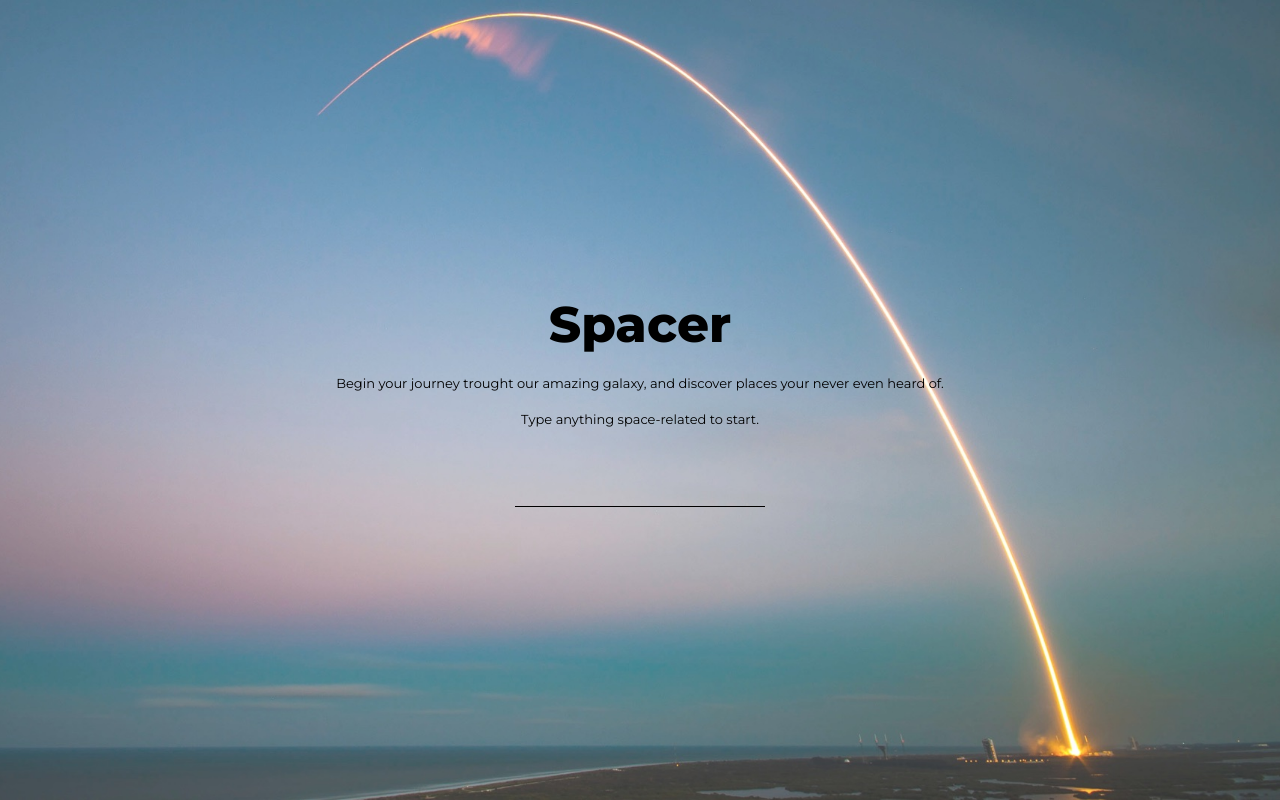
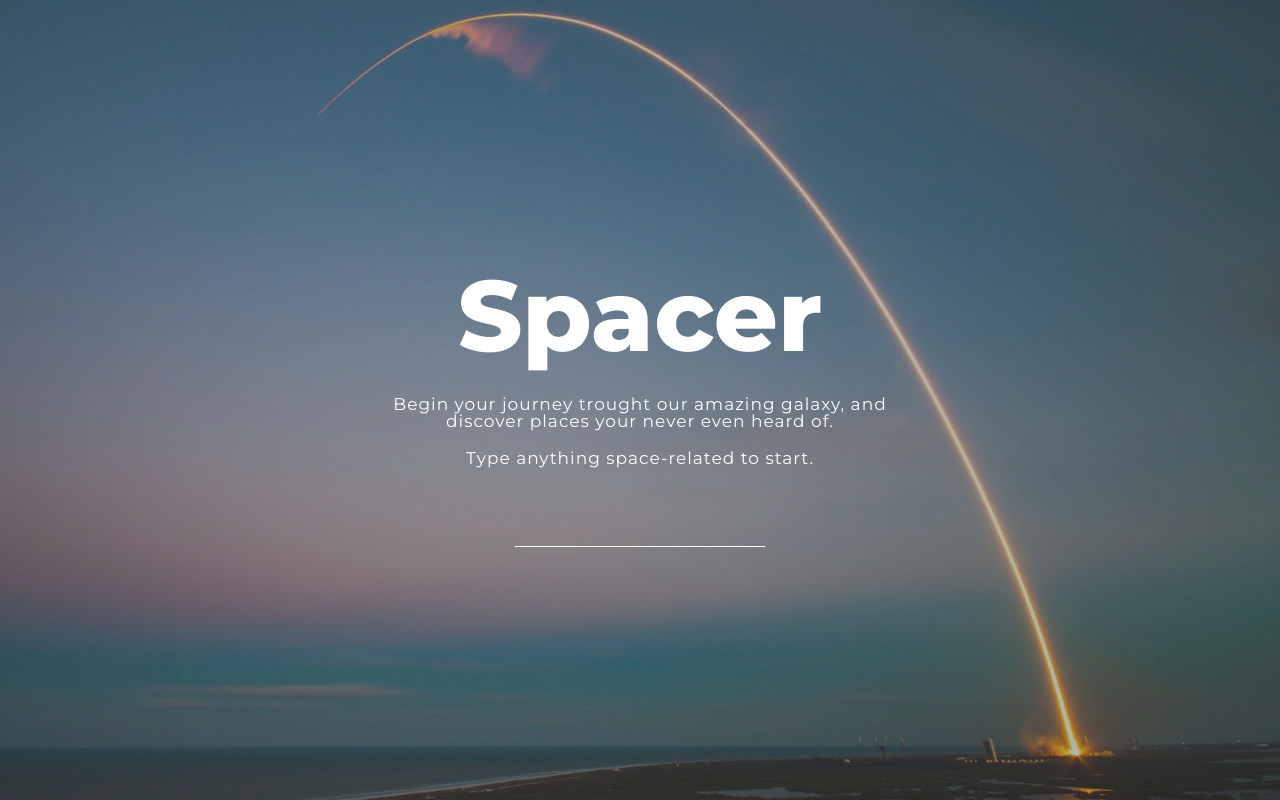
Before and after one commit to RobertRybak/app-space, a Vue app: page / in a window 1280 px wide. Built offline with nearby package versions, Linux system fonts and the light colour scheme.

Commit message:
add heroImage

```diff
--- a/src/App.vue
+++ b/src/App.vue
@@ -1,14 +1,68 @@
 <template>
-  <div class="app">
-    <router-view />
+  <div class="wrapper">
+    <HeroImage />
+    <Claim />
+    <SearchInput v-model="searchValue" @input="heandleInput" />
   </div>
 </template>
+<script>
+// eslint-disable-next-line quotes
+import axios from "axios";
+// eslint-disable-next-line quotes
+import debounce from "lodash.debounce";
+
+// eslint-disable-next-line no-unused-vars
+// eslint-disable-next-line quotes
+import Claim from "@/components/Claim.vue";
+
+// eslint-disable-next-line quotes
+import SearchInput from "@/components/SearchInput.vue";
+
+// eslint-disable-next-line quotes
+import HeroImage from "@/components/HeroImage.vue";
+
+// eslint-disable-next-line quotes
+const API = "http://images-api.nasa.gov/search";
+export default {
+  // eslint-disable-next-line quotes
+  name: "App",
+  // eslint-disable-next-line quotes
+  components: {
+    HeroImage,
+    Claim,
+    SearchInput,
+  },
+  data() {
+    return {
+      // eslint-disable-next-line quotes
+      searchValue: "",
+      results: [],
+    };
+  },
+  methods: {
+    // eslint-disable-next-line func-names
+    heandleInput: debounce(function () {
+      console.log(this.searchValue);
+      axios
+        .get(`${API}?q=${this.searchValue}&media_type=image`)
+        .then((response) => {
+          this.results = response.data.collection.items;
+        })
+        .catch((err) => {
+          console.log(err);
+        });
+    }, 500),
+  },
+};
+</script>
 
 <style lang="scss">
 @import url("https://fonts.googleapis.com/css2?family=Montserrat:wght@300;400;600;800&display=swap");
 
 * {
   box-sizing: border-box;
+  -webkit-font-smoothing: antialiased;
+  -moz-osx-font-smoothing: grayscale;
 }
 
 body {
@@ -16,4 +70,15 @@
   margin: 0;
   padding: 0;
 }
+
+.wrapper {
+  width: 100%;
+  min-height: 100vh;
+  display: flex;
+  padding: 30px;
+  margin: 0;
+  flex-direction: column;
+  align-items: center;
+  justify-content: center;
+}
 </style>
--- a/src/components/Claim.vue
+++ b/src/components/Claim.vue
@@ -22,14 +22,31 @@
   justify-content: center;
   align-items: center;
   text-align: center;
-}
-.claim {
-  font-size: 50px;
-  margin: 0;
+  color: white;
+
+  .claim {
+    font-size: 50px;
+    margin: 0;
+
+    @media (min-width: 768px) {
+      font-size: 80px;
+    }
+    @media (min-width: 1024px) {
+      font-size: 100px;
+    }
+  }
 }
 
 .subclaim {
   margin: 20px 0 0 0;
   font-size: 13px;
+  font-weight: 400;
+
+  @media (min-width: 768px) {
+    font-size: 17px;
+    width: 500px;
+    letter-spacing: 1px;
+    line-height: 1;
+  }
 }
 </style>
--- /dev/null
+++ b/src/components/HeroImage.vue
@@ -0,0 +1,34 @@
+<template>
+  <div class="heroImage" />
+</template>
+<script>
+export default {
+  // eslint-disable-next-line quotes
+  name: "HeroImage",
+};
+</script>
+
+<style lang="scss" scoped>
+.heroImage {
+  position: fixed;
+  top: 0;
+  z-index: -1;
+  width: 100%;
+  height: 100vh;
+  background-image: url("../assets/heroimage.jpg");
+  background-repeat: no-repeat;
+  background-size: cover;
+  background-position: 80% 0;
+}
+
+.heroImage::after {
+  content: "";
+  background: rgba(0, 0, 0, 0.3);
+  position: absolute;
+  top: 0;
+  left: 0;
+  z-index: 1;
+  width: 100%;
+  height: 100vh;
+}
+</style>
--- a/src/components/SearchInput.vue
+++ b/src/components/SearchInput.vue
@@ -1,35 +1,50 @@
 <template>
-  <div class="searchWrapper">
-    <input
-      id="search"
-      name="search"
-      type="text"
-      v-model="searchValue"
-      @input="heandlerInput"
-    />
-  </div>
+  <input id="search" name="search" :value="value" @input="handleChange" />
 </template>
 <script>
 export default {
   // eslint-disable-next-line quotes
   name: "SearchInput",
+  props: {
+    value: {
+      type: String,
+      required: true,
+    },
+  },
+  methods: {
+    handleChange(e) {
+      // eslint-disable-next-line quotes
+      this.$emit("input", e.target.value);
+    },
+  },
 };
 </script>
 
 <style lang="scss" scoped>
-.searchWrapper {
+label {
+  font-family: Montserrot, sans-serif;
+}
+input {
   margin-top: 50px;
   display: flex;
-  flex-direction: column;
   width: 250px;
-}
-.searchWrapper label {
-  font-family: Montserrot, sans-serif;
-}
-.searchWrapper input {
+  color: white;
+  text-align: center;
+  text-transform: uppercase;
+  font-size: 18px;
+  font-weight: 300;
+  height: 30px;
   background: none;
-  height: 30px;
   border: 0;
-  border-bottom: 1px solid black;
+  border-bottom: 1px solid rgb(255, 255, 255);
+  transition: box-shadow 0.3s ease-in;
+  &:focus {
+    outline: none;
+    box-shadow: 0 10px 20px -8px rgba(255, 255, 255, 0.3);
+  }
+
+  @media (min-width: 1024) {
+    font-weight: 400;
+  }
 }
 </style>
--- a/src/main.js
+++ b/src/main.js
@@ -1,10 +1,8 @@
 import Vue from 'vue';
 import App from './App.vue';
-import router from './router';
 
 Vue.config.productionTip = false;
 
 new Vue({
-  router,
   render: (h) => h(App),
 }).$mount('#app');
--- a/src/router/index.js
+++ /dev/null
@@ -1,15 +0,0 @@
-import Vue from 'vue';
-import Router from 'vue-router';
-import Search from '../views/Search.vue';
-
-Vue.use(Router);
-export default new Router({
-  routes: [
-    {
-      path: '/',
-      name: 'Search',
-      component: Search,
-    },
-
-  ],
-});
--- a/src/views/Search.vue
+++ /dev/null
@@ -1,70 +0,0 @@
-/* eslint-disable quotes */
-/* eslint-disable quotes */
-<template>
-  <div class="wrapper">
-    <Claim />
-    <SearchInput />
-  </div>
-</template>
-
-<script>
-// eslint-disable-next-line quotes
-import axios from "axios";
-// eslint-disable-next-line quotes
-import debounce from "lodash.debounce";
-
-// eslint-disable-next-line no-unused-vars
-// eslint-disable-next-line quotes
-import Claim from "@/components/Claim.vue";
-
-// eslint-disable-next-line quotes
-import SearchInput from "@/components/SearchInput.vue";
-
-// eslint-disable-next-line quotes
-const API = "http://images-api.nasa.gov/search";
-export default {
-  // eslint-disable-next-line quotes
-  name: "Search",
-  // eslint-disable-next-line quotes
-  components: {
-    Claim,
-    SearchInput,
-  },
-  data() {
-    return {
-      // eslint-disable-next-line quotes
-      searchValue: "",
-      results: [],
-    };
-  },
-  methods: {
-    // eslint-disable-next-line func-names
-    heandlerInput: debounce(function () {
-      axios
-        .get(`${API}?q=${this.searchValue}&media_type=image`)
-        .then((response) => {
-          this.results = response.data.collection.items;
-        })
-        .catch((err) => {
-          console.log(err);
-        });
-    }, 500),
-  },
-};
-</script>
-<style lang="scss" scoped>
-.wrapper {
-  width: 100%;
-  height: 100vh;
-  display: flex;
-  padding: 30px;
-  margin: 0;
-  flex-direction: column;
-  align-items: center;
-  justify-content: center;
-  background-image: url("../assets/heroimage.jpg");
-  background-repeat: no-repeat;
-  background-size: cover;
-  background-position: 80% 0;
-}
-</style>
```
